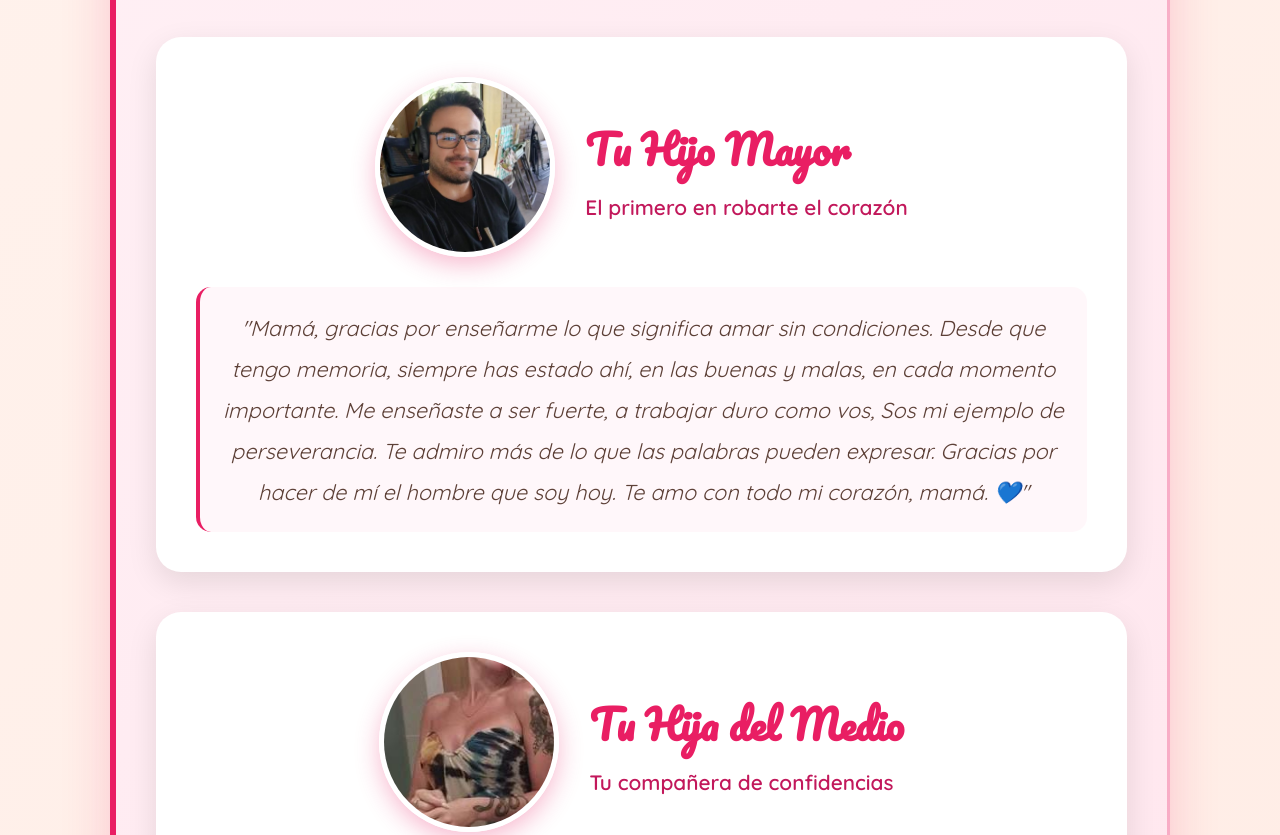
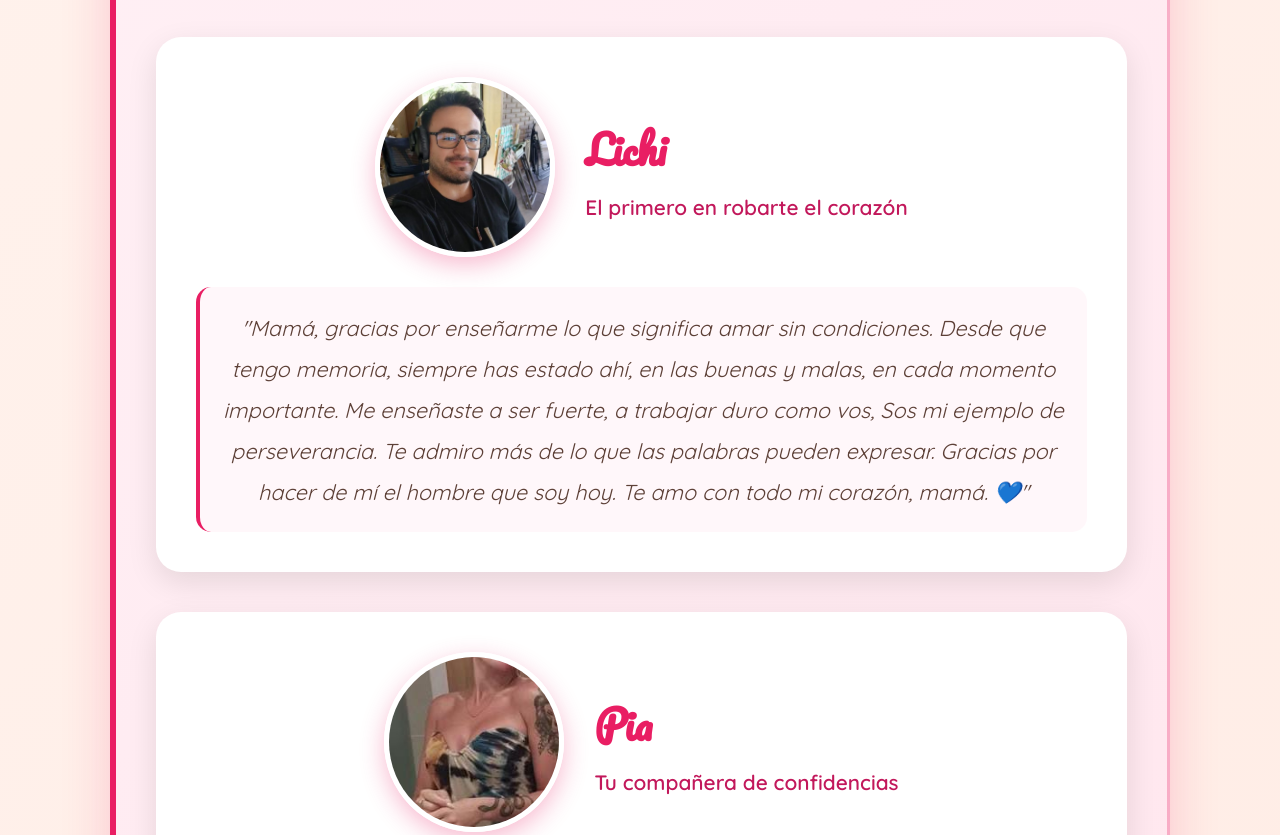
Before and after one commit to lisandrobustosm/day-of-mother, a plain HTML site: page index.html in a window 1280 px wide. Shown: the part 2024-2859 px from the top of the page. Drawn offline with Linux system fonts and the light colour scheme.

Commit message:
se agregan los nombres de hijos

```diff
--- a/index.html
+++ b/index.html
@@ -446,7 +446,7 @@
             <div class="child-header">
                 <img src="fotos/lichi.jpeg" alt="lichi">
                 <div class="child-info">
-                    <h3>Tu Hijo Mayor</h3>
+                    <h3>Lichi</h3>
                     <div class="role">El primero en robarte el corazón</div>
                 </div>
             </div>
@@ -459,7 +459,7 @@
             <div class="child-header">
                 <img src="fotos/pia.jpeg" alt="pia">
                 <div class="child-info">
-                    <h3>Tu Hija del Medio</h3>
+                    <h3>Pia</h3>
                     <div class="role">Tu compañera de confidencias</div>
                 </div>
             </div>
@@ -472,7 +472,7 @@
             <div class="child-header">
                 <img src="fotos/cande.jpeg" alt="cande">
                 <div class="child-info">
-                    <h3>Tu Hija Menor</h3>
+                    <h3>Cande</h3>
                     <div class="role">La bebé de mamá (siempre)</div>
                 </div>
             </div>
```
